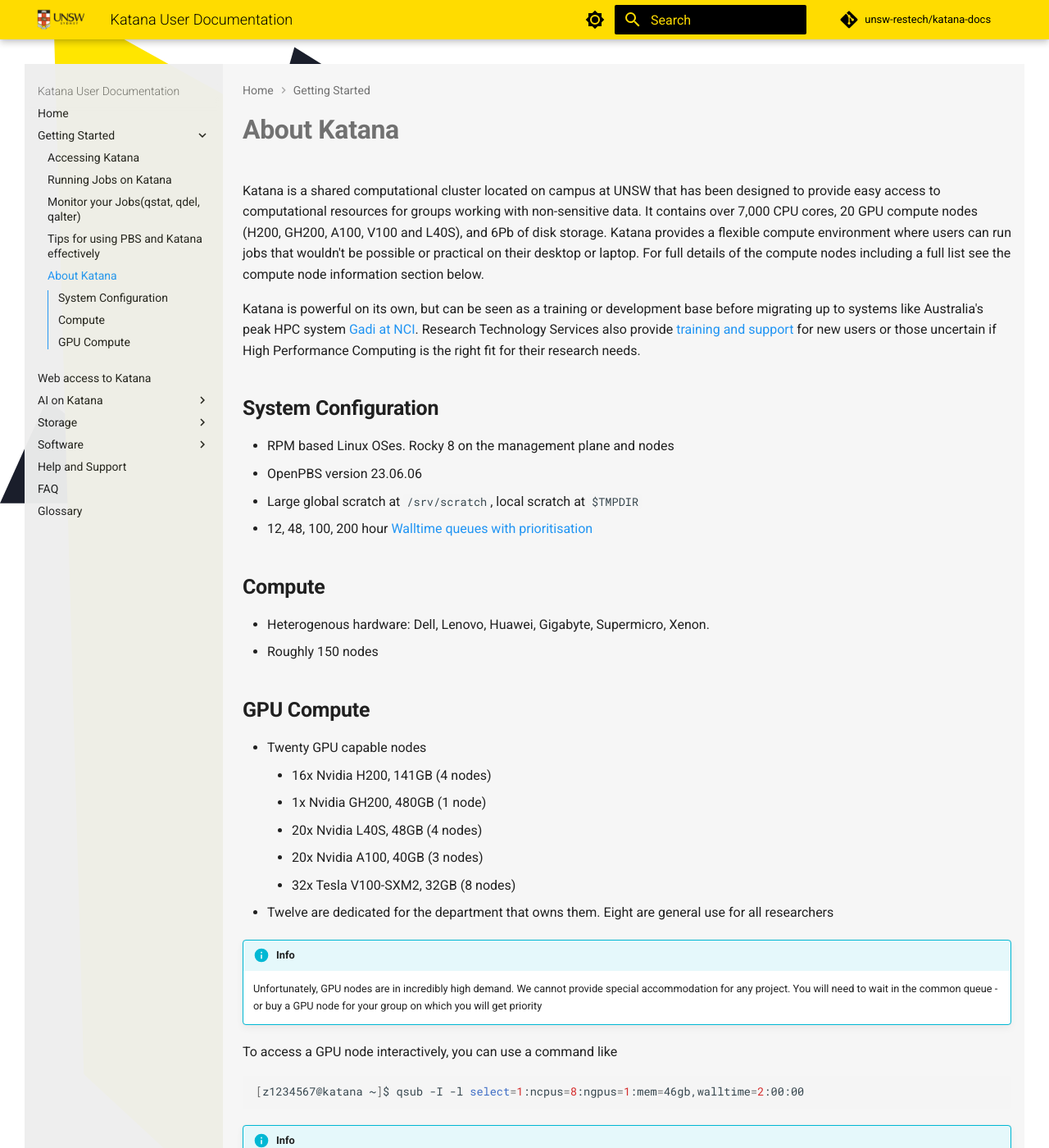
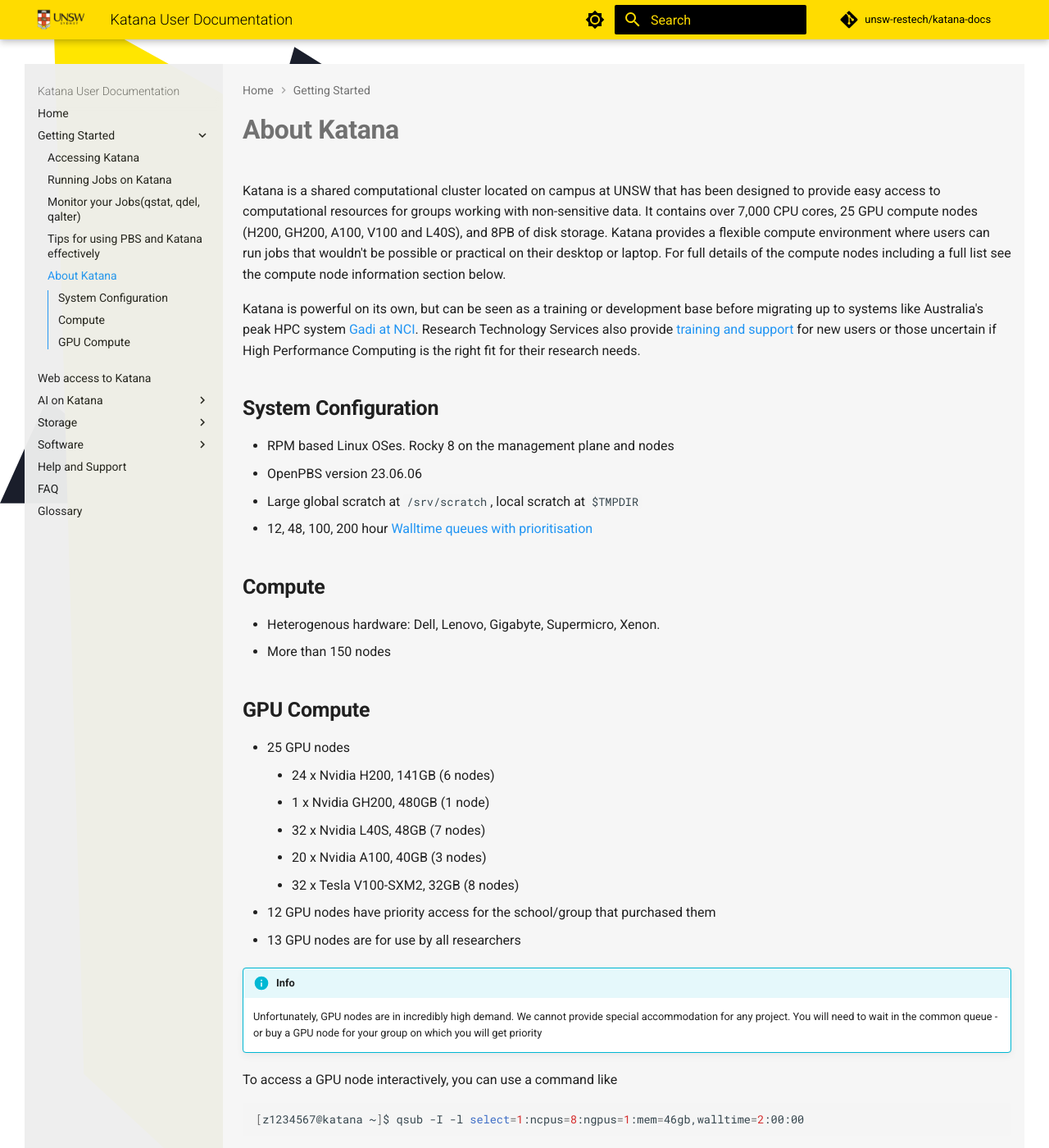
Before and after one commit to unsw-restech/unsw-restech.github.io, an MkDocs documentation site: the page built from docs/using_katana/about_katana.md, in a window 1280 px wide and 1400 px high. Shown: the whole window at 82% size. Built offline with MkDocs 1.6.1 and Material for MkDocs 9.7.7, drawn with Linux system fonts in a browser that asks for light colours; comment, search, counter and statistics services are not loaded.

Commit message:
Update about_katana.md

```diff
--- a/docs/using_katana/about_katana.md
+++ b/docs/using_katana/about_katana.md
@@ -1,6 +1,6 @@
 title: About Katana
 
-Katana is a shared computational cluster located on campus at UNSW that has been designed to provide easy access to computational resources for groups working with non-sensitive data. It contains over 7,000 CPU cores, 20 GPU compute nodes (H200, GH200, A100, V100 and L40S), and 6Pb of disk storage. Katana provides a flexible compute environment where users can run jobs that wouldn't be possible or practical on their desktop or laptop. For full details of the compute nodes including a full list see the compute node information section below.
+Katana is a shared computational cluster located on campus at UNSW that has been designed to provide easy access to computational resources for groups working with non-sensitive data. It contains over 7,000 CPU cores, 25 GPU compute nodes (H200, GH200, A100, V100 and L40S), and 8PB of disk storage. Katana provides a flexible compute environment where users can run jobs that wouldn't be possible or practical on their desktop or laptop. For full details of the compute nodes including a full list see the compute node information section below.
 
 Katana is powerful on its own, but can be seen as a training or development base before migrating up to systems like Australia's peak HPC system [Gadi at NCI](https://opus.nci.org.au/display/Help/0.+Welcome+to+Gadi). Research Technology Services also provide [training and support](https://unsw.sharepoint.com/sites/restech) for new users or those uncertain if High Performance Computing is the right fit for their research needs.
 
@@ -13,19 +13,19 @@
 
 ## Compute
 
-- Heterogenous hardware: Dell, Lenovo, Huawei, Gigabyte, Supermicro, Xenon.
-- Roughly 150 nodes
+- Heterogenous hardware: Dell, Lenovo, Gigabyte, Supermicro, Xenon.
+- More than 150 nodes
 
 ## GPU Compute
 
-- Twenty GPU capable nodes
-    - 16x Nvidia H200, 141GB (4 nodes)
-    - 1x Nvidia GH200, 480GB (1 node)
-    - 20x Nvidia L40S, 48GB (4 nodes)
-    - 20x Nvidia A100, 40GB (3 nodes)
-    - 32x Tesla V100-SXM2, 32GB (8 nodes)
-- Twelve are dedicated for the department that owns them. Eight are general use for all researchers
-
+- 25 GPU nodes
+    - 24 x Nvidia H200, 141GB (6 nodes)
+    - 1 x Nvidia GH200, 480GB (1 node)
+    - 32 x Nvidia L40S, 48GB (7 nodes)
+    - 20 x Nvidia A100, 40GB (3 nodes)
+    - 32 x Tesla V100-SXM2, 32GB (8 nodes)
+- 12 GPU nodes have priority access for the school/group that purchased them
+- 13 GPU nodes are for use by all researchers
 
 !!! info
     Unfortunately, GPU nodes are in incredibly high demand.
```
